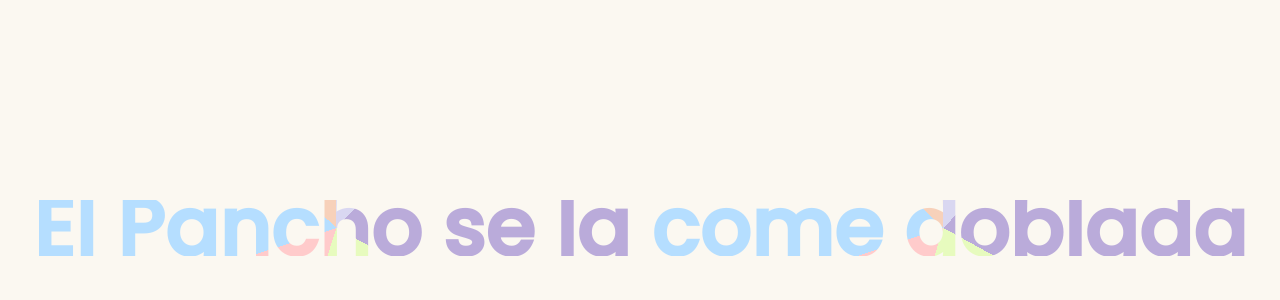
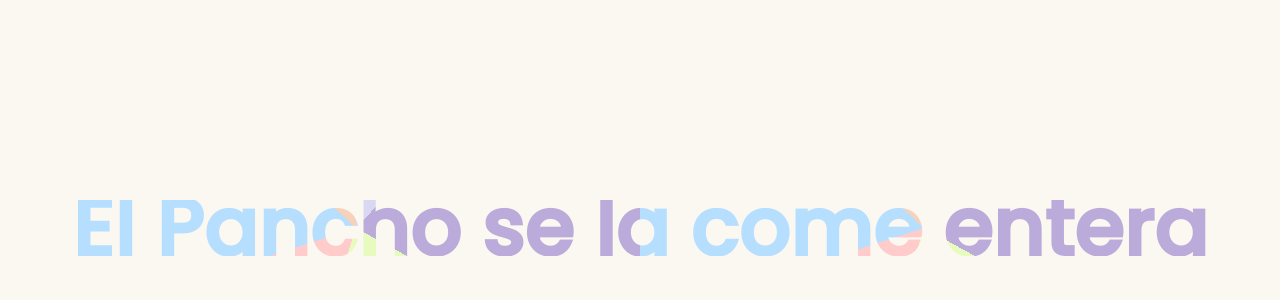
Before and after one commit to CrisCuevas84/Peleles, a Django app: page / in a window 1280 px wide. Shown: the part 172-472 px from the top of the page. Run offline with Django 3.2, Linux system fonts and the light colour scheme.

Commit message:
cambio de frase para probar

```diff
--- a/peleles/templates/index.html
+++ b/peleles/templates/index.html
@@ -10,6 +10,6 @@
     <title>Document</title>
 </head>
 <body>
-    <h1 class="gradient-text">El Pancho se la come doblada<h1>
+    <h1 class="gradient-text">El Pancho se la come entera<h1>
 </body>
 </html>
```
